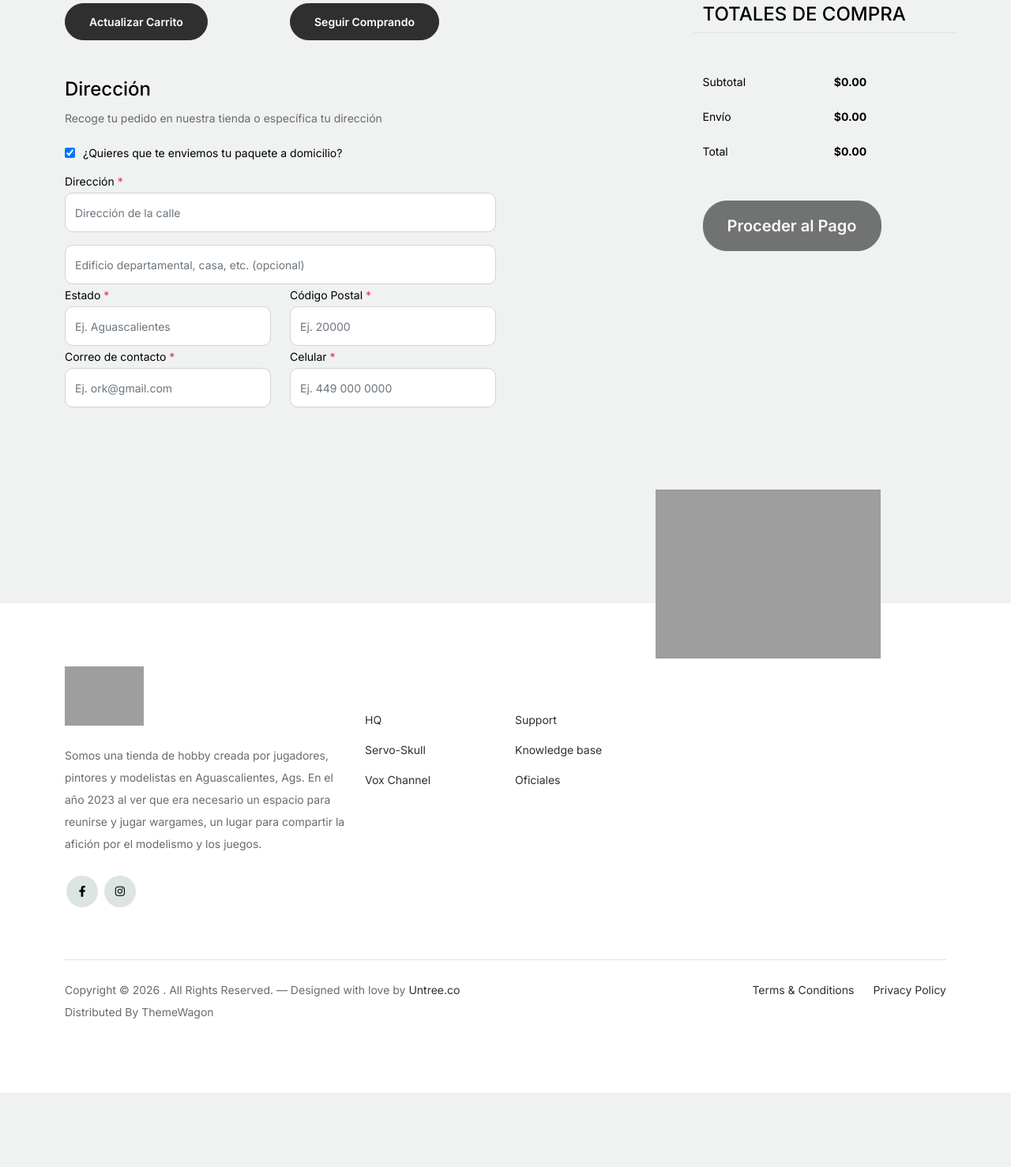
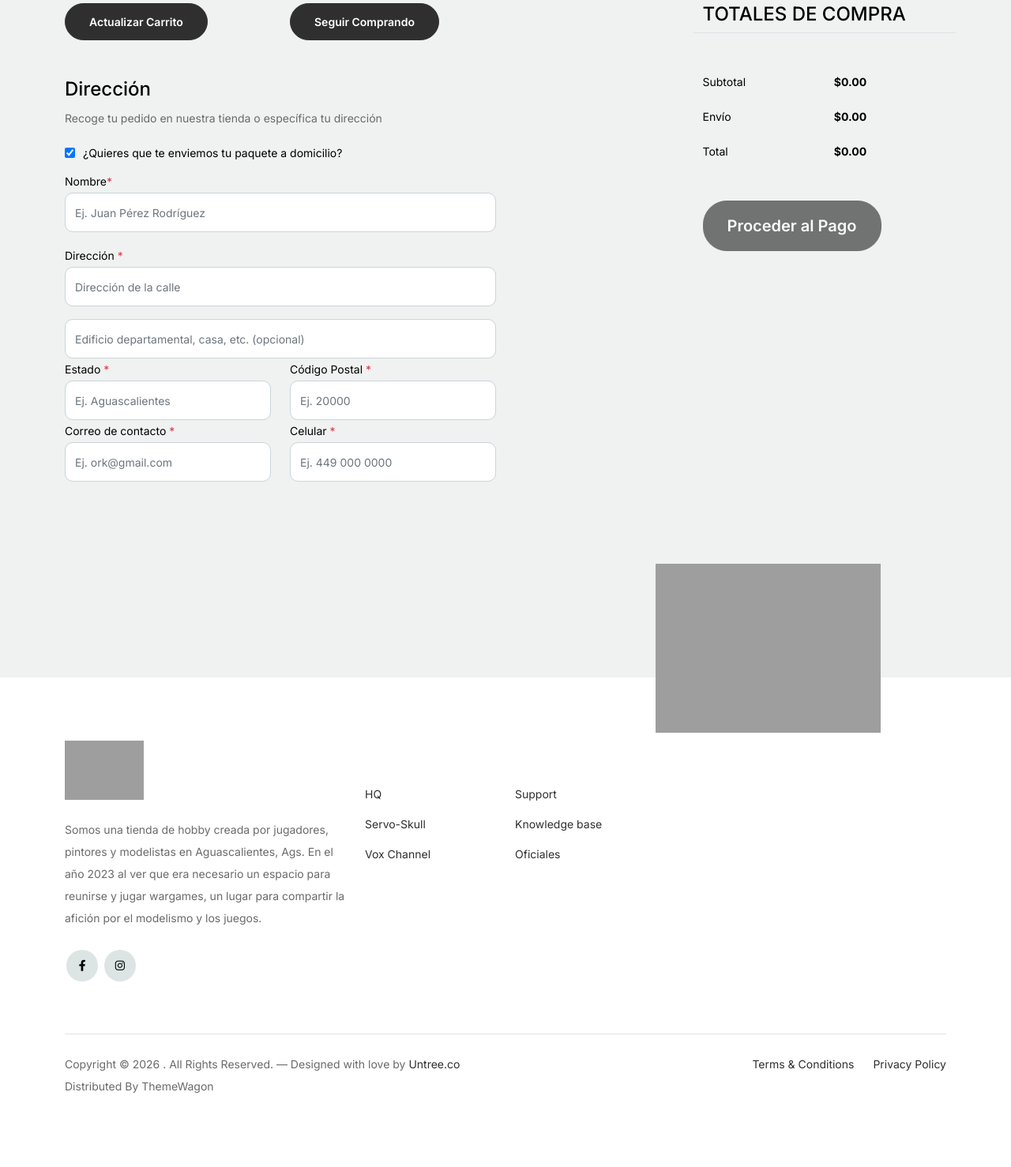
Before and after one commit to Niels-Bored/Cadias-Tomb-Shop, a Django app: page /cart/ in a window 1280 px wide, after a click on "¿Quieres que te enviemos tu paquete a domicilio?". Shown: the part 385-1863 px from the top of the page at 79% size. Before the commit the page ends 1769 px from the top, so only its background shows below. Run offline with Django 4.2, Linux system fonts and the light colour scheme; data that the repository does not hold is empty; parts of the project's set-up code (start-up, migrations or seed data) failed here and were passed over; some libraries are stand-ins or nearby versions; grey boxes are pictures that could not be loaded.

Commit message:
feat(shop/templates/shop/cart.html): add name field to ship form

```diff
--- a/shop/templates/shop/cart.html
+++ b/shop/templates/shop/cart.html
@@ -59,6 +59,13 @@
                     <label for="c_ship_different_address" class="text-black input-container" data-bs-toggle="collapse" href="#ship_different_address" role="button" aria-expanded="false" aria-controls="ship_different_address"><input type="checkbox" value="1" id="c_ship_different_address"><p class="different_address">¿Quieres que te enviemos tu paquete a domicilio?</p></label>
                     <div class="collapse" id="ship_different_address">
                       <div class="py-2">
+                        <div class="form-group row  mb-3">
+                          <div class="col-md-12">
+                            <label for="c_diff_address" class="text-black">Nombre<span class="text-danger">*</span></label>
+                            <input type="text" class="form-control" id="name" name="name" placeholder="Ej. Juan Pérez Rodríguez">
+                          </div>
+                        </div>
+
                         <div class="form-group row  mb-3">
                           <div class="col-md-12">
                             <label for="c_diff_address" class="text-black">Dirección <span class="text-danger">*</span></label>
```
